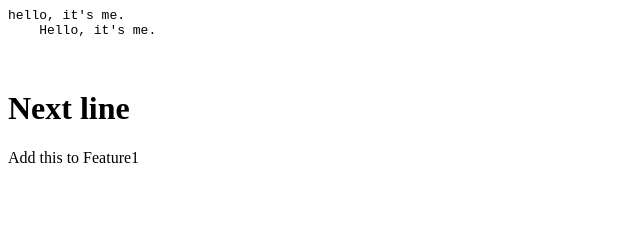
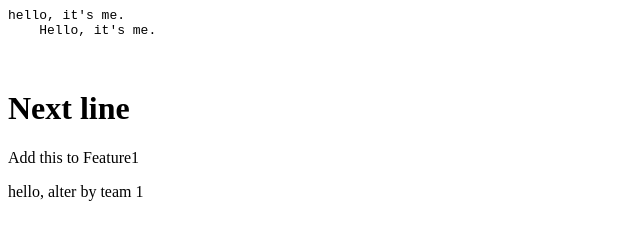
Before and after one commit to Tsering24oct2/trial, a plain HTML site: page index.html in a window 1280 px wide. Shown: the whole page, without its empty margins (0-640 px from the left). Drawn offline with Linux system fonts and the light colour scheme.

Commit message:
alter by team1

```diff
--- a/index.html
+++ b/index.html
@@ -5,3 +5,4 @@
 <h1>Next line</h1>
 <p> Add this to Feature1
 </p>
+<p> hello, alter by team 1</p>
```
